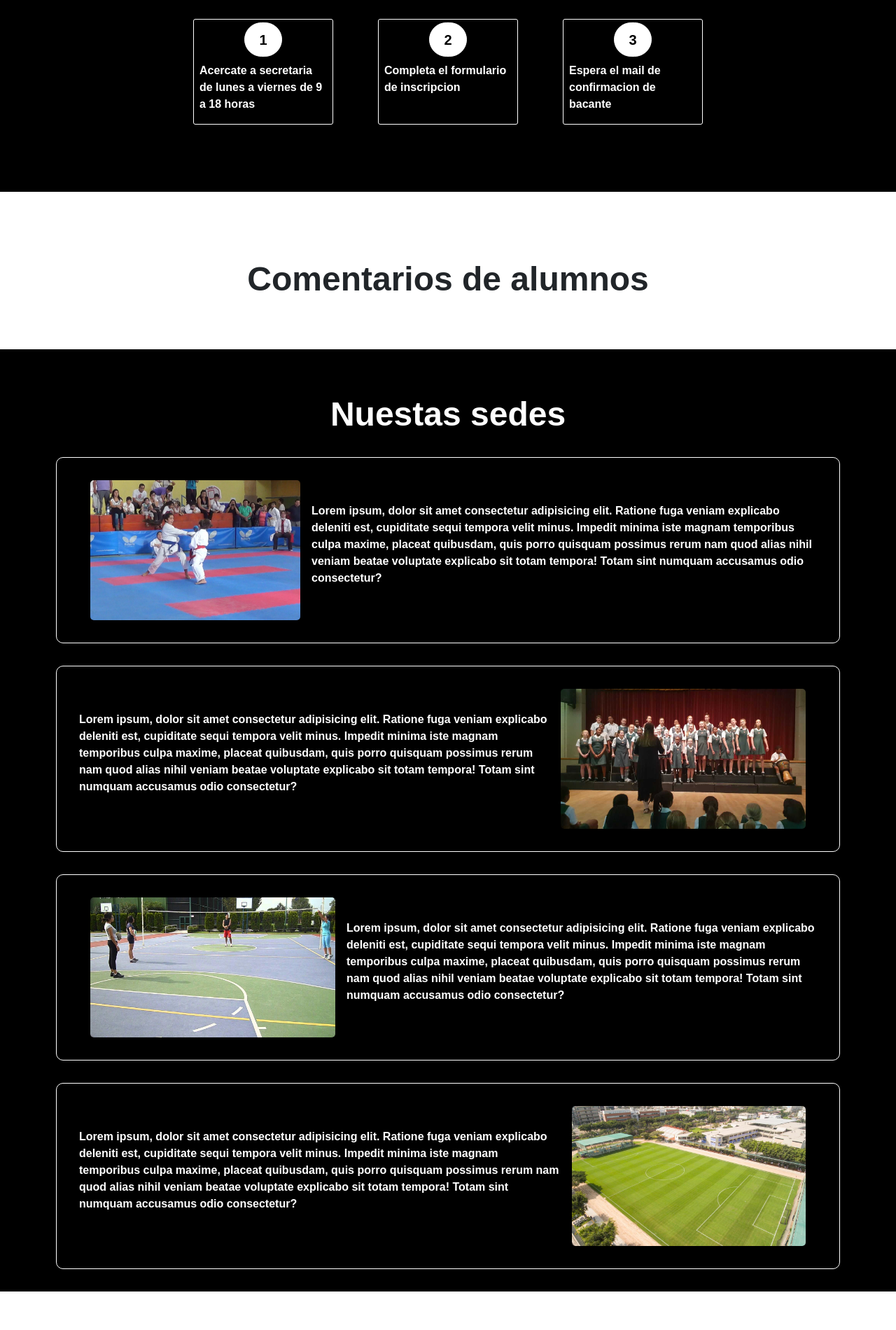
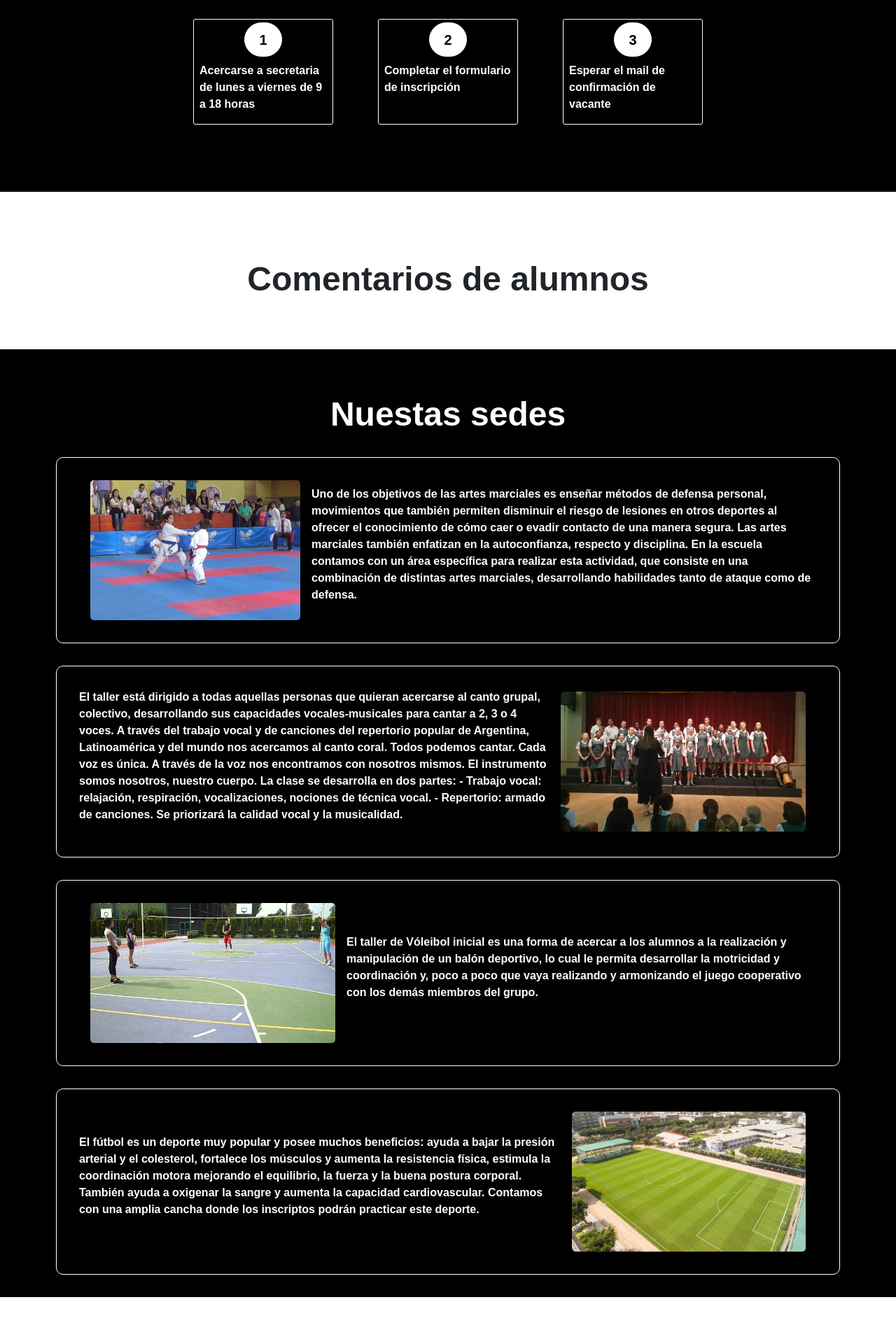
Before and after one commit to Sofimd/H1, a plain HTML site: page extra.html in a window 1280 px wide. Shown: the part 525-2425 px from the top of the page at 70% size. Drawn offline with nearby package versions, Linux system fonts and the light colour scheme; no server answers; a web font is replaced by a local one.

Commit message:
texto en seccion actividades

```diff
--- a/extra.html
+++ b/extra.html
@@ -30,7 +30,7 @@
       type="image/x-icon"
     />
 
-    <title>actividades</title>
+    <title>Actividades</title>
   </head>
   <body  onload="imagenApi()">
     <main>
@@ -39,9 +39,9 @@
           <img src="./imagenes/logo paz.jpg" alt="logo" />
         </section>
         <section id="links">
-          <a href="./index.html">inicio</a>
-          <a href="./pregs.html">consultas</a>
-          <a href="./form.html">formulario</a>
+          <a href="./index.html">Inicio</a>
+          <a href="./pregs.html">Consultas</a>
+          <a href="./form.html">Inscripción</a>
         </section>
       </nav>
 
@@ -58,7 +58,7 @@
               <div class="carousel-caption d-md-block d-sm-block">
                 <h5>Artes Marciales</h5>
                 <p>
-                  Some representative placeholder content for the second slide.
+                  Una combinación de las artes marciales más representativas
                 </p>
               </div>
             </div>
@@ -67,7 +67,7 @@
               <div class="carousel-caption d-md-block d-sm-block">
                 <h5>Coro</h5>
                 <p>
-                  Some representative placeholder content for the second slide.
+                  Un espacio para hacer música en conjunto a través del canto
                 </p>
               </div>
             </div>
@@ -76,7 +76,7 @@
               <div class="carousel-caption d-md-block d-sm-block">
                 <h5>Voley</h5>
                 <p>
-                  Some representative placeholder content for the second slide.
+                  Un deporte en equipo que desarrolla variadas habilidades
                 </p>
               </div>
             </div>
@@ -85,7 +85,7 @@
               <div class="carousel-caption d-md-block d-sm-block">
                 <h5>Futbol</h5>
                 <p>
-                  Some representative placeholder content for the second slide.
+                  Un deporte que promueve el trabajo en equipo
                 </p>
               </div>
             </div>
@@ -94,26 +94,26 @@
       </section>
 
       <section id="info_inscripcion">
-        <h3>Como anotarte</h3>
+        <h3>Cómo anotarte</h3>
         <section id="info_pasos">
           <section class="paso">
             <section class="num">
               <h5>1</h5>
             </section>
 
-            <p>Acercate a secretaria de lunes a viernes de 9 a 18 horas</p>
+            <p>Acercarse a secretaria de lunes a viernes de 9 a 18 horas</p>
           </section>
           <section class="paso">
             <section class="num">
               <h5>2</h5>
             </section>
-            <p>Completa el formulario de inscripcion</p>
+            <p>Completar el formulario de inscripción</p>
           </section>
           <section class="paso">
             <section class="num">
               <h5>3</h5>
             </section>
-            <p>Espera el mail de confirmacion de bacante</p>
+            <p>Esperar el mail de confirmación de vacante</p>
           </section>
         </section>
       </section>
@@ -189,45 +189,26 @@
           <section class="sedes-ind">
             <img src="./imagenes/sede-artes.jfif" alt="" width="350" />
             <p>
-              Lorem ipsum, dolor sit amet consectetur adipisicing elit. Ratione
-              fuga veniam explicabo deleniti est, cupiditate sequi tempora velit
-              minus. Impedit minima iste magnam temporibus culpa maxime, placeat
-              quibusdam, quis porro quisquam possimus rerum nam quod alias nihil
-              veniam beatae voluptate explicabo sit totam tempora! Totam sint
-              numquam accusamus odio consectetur?
-            </p>
+              Uno de los objetivos de las artes marciales es enseñar métodos de defensa personal, movimientos que también permiten disminuir el riesgo de lesiones en otros deportes al ofrecer el conocimiento de cómo caer o evadir contacto de una manera segura.
+            Las artes marciales también enfatizan en la autoconfianza, respecto y disciplina.
+            En la escuela contamos con un área específica para realizar esta actividad, que consiste en una combinación de distintas artes marciales, desarrollando habilidades tanto de ataque como de defensa.</p>
           </section>
           <section class="sedes-ind">
             <p>
-              Lorem ipsum, dolor sit amet consectetur adipisicing elit. Ratione
-              fuga veniam explicabo deleniti est, cupiditate sequi tempora velit
-              minus. Impedit minima iste magnam temporibus culpa maxime, placeat
-              quibusdam, quis porro quisquam possimus rerum nam quod alias nihil
-              veniam beatae voluptate explicabo sit totam tempora! Totam sint
-              numquam accusamus odio consectetur?
+              El taller está dirigido a todas aquellas personas que quieran acercarse al canto grupal, colectivo, desarrollando sus capacidades vocales-musicales para cantar a 2, 3 o 4 voces. A través del trabajo vocal y de canciones del repertorio popular de Argentina, Latinoamérica y del mundo nos acercamos al canto coral. Todos podemos cantar. Cada voz es única. A través de la voz nos encontramos con nosotros mismos. El instrumento somos nosotros, nuestro cuerpo. La clase se desarrolla en dos partes: - Trabajo vocal: relajación, respiración, vocalizaciones, nociones de técnica vocal. - Repertorio: armado de canciones. Se priorizará la calidad vocal y la musicalidad.
             </p>
             <img src="./imagenes/sede_coro.jpg" alt="" width="350" />
           </section>
           <section class="sedes-ind">
             <img src="./imagenes/sede_vol.jfif" alt="" width="350" />
             <p>
-              Lorem ipsum, dolor sit amet consectetur adipisicing elit. Ratione
-              fuga veniam explicabo deleniti est, cupiditate sequi tempora velit
-              minus. Impedit minima iste magnam temporibus culpa maxime, placeat
-              quibusdam, quis porro quisquam possimus rerum nam quod alias nihil
-              veniam beatae voluptate explicabo sit totam tempora! Totam sint
-              numquam accusamus odio consectetur?
+              El taller de Vóleibol inicial es una forma de acercar a los alumnos a la realización y manipulación de un balón deportivo, lo cual le permita desarrollar la motricidad y coordinación y, poco a poco que vaya realizando y armonizando el juego cooperativo con los demás miembros del grupo.
             </p>
           </section>
           <section class="sedes-ind">
             <p>
-              Lorem ipsum, dolor sit amet consectetur adipisicing elit. Ratione
-              fuga veniam explicabo deleniti est, cupiditate sequi tempora velit
-              minus. Impedit minima iste magnam temporibus culpa maxime, placeat
-              quibusdam, quis porro quisquam possimus rerum nam quod alias nihil
-              veniam beatae voluptate explicabo sit totam tempora! Totam sint
-              numquam accusamus odio consectetur?
-            </p>
+              El fútbol es un deporte muy popular y posee muchos beneficios: ayuda a bajar la presión arterial y el colesterol, fortalece los músculos y aumenta la resistencia física, estimula la coordinación motora mejorando el equilibrio, la fuerza y la buena postura corporal. También ayuda a oxigenar la sangre y aumenta la capacidad cardiovascular.
+             Contamos con una amplia cancha donde los inscriptos podrán practicar este deporte.</p>
             <img src="./imagenes/sede_fut.jfif" alt="" width="350" />
           </section>
         </section>
```
Also changed, not shown: form.html (+5 -5 lines).
